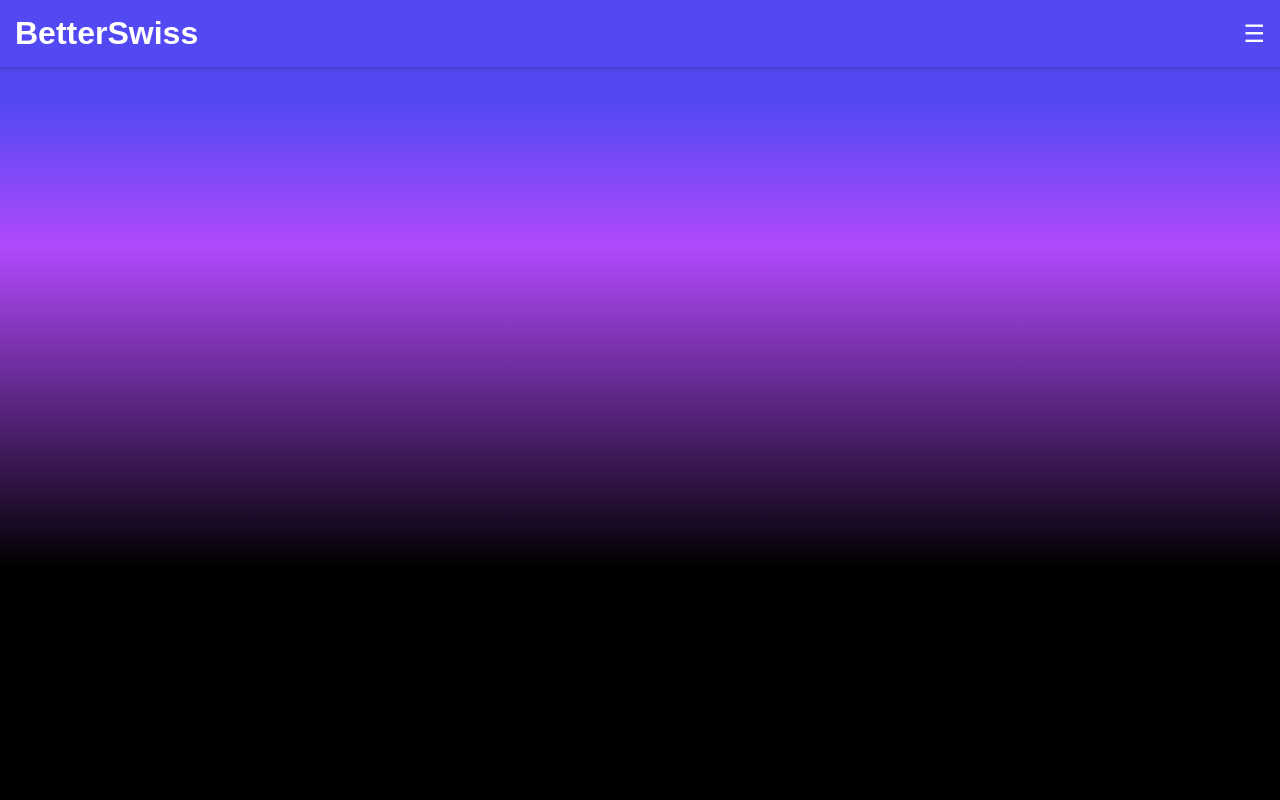
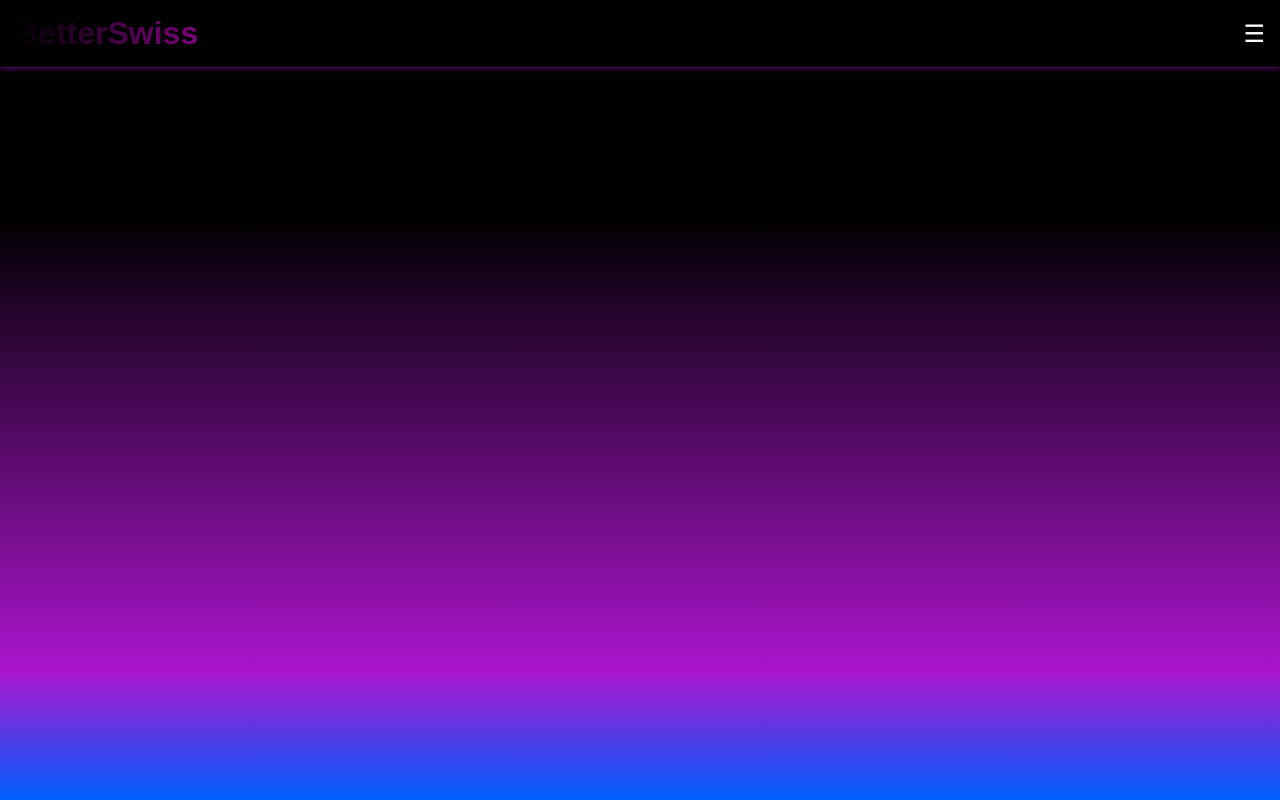
Before and after one commit to MrGamp2411/BetterSwiss, a plain HTML site: page index.html in a window 1280 px wide. Drawn offline with Linux system fonts and the light colour scheme.

Commit message:
Add files via upload

```diff
--- a/css/style.css
+++ b/css/style.css
@@ -1,10 +1,16 @@
 /* Aggiorna il tuo CSS in style.css */
+
+@keyframes flameAnimation {
+    0% { background-position: 0% 50%; }
+    50% { background-position: 100% 50%; }
+    100% { background-position: 0% 50%; }
+}
 
 body {
     margin: 0;
     padding: 0;
     font-family: Arial, sans-serif;
-    background: linear-gradient(180deg, rgba(83, 73, 242, 1) 13%, rgba(177, 73, 252, 1) 31%, rgba(0, 0, 0, 1) 71%);
+    background: linear-gradient(180deg, rgba(0, 0, 0, 1) 27%, rgba(171, 21, 205, 1) 84%, rgba(0, 97, 255, 1) 100%);
     color: #fff;
     transition: background 0.5s ease;
     position: relative;
@@ -12,10 +18,10 @@ body {
 }
 
 header {
-    background-color: rgba(83, 73, 242, 1);
+    background: linear-gradient(rgba(0, 0, 0, 0.5), rgba(0, 0, 0, 0.8));
     padding: 15px;
     text-align: center;
-    box-shadow: 0px 2px 5px rgba(0, 0, 0, 0.2);
+    box-shadow: 0px 2px 5px rgba(171, 21, 205, 0.5); /* Cambiato il colore dell'ombra a viola */
     position: relative;
     display: flex;
     align-items: center;
@@ -33,10 +39,18 @@ header {
     align-items: center;
     justify-content: center;
     order: 1;
+    position: relative;
+    overflow: hidden;
 }
 
 .logo-container h1 {
     margin: 0;
+    background: linear-gradient(90deg, #000, #bd04bd, #0071ff);
+    background-size: 300% 300%;
+    color: transparent;
+    background-clip: text;
+    -webkit-background-clip: text;
+    animation: flameAnimation 5s infinite;
 }
 
 nav {
@@ -47,7 +61,7 @@ nav {
     top: 100%;
     right: 0;
     background-color: rgba(0, 0, 0, 1);
-    box-shadow: 0px 2px 5px rgba(0, 0, 0, 0.2);
+    box-shadow: 0px 2px 5px rgba(171, 21, 205, 0.5); /* Cambiato il colore dell'ombra a viola */
     max-height: 0;
     overflow: hidden;
     transition: max-height 0.3s ease;
@@ -89,7 +103,7 @@ nav.open {
         top: 60px;
         right: 0;
         background-color: rgba(0, 0, 0, 1);
-        box-shadow: 0px 2px 5px rgba(0, 0, 0, 0.2);
+        box-shadow: 0px 2px 5px rgba(171, 21, 205, 0.5); /* Cambiato il colore dell'ombra a viola */
         transition: top 0.3s ease;
         align-items: flex-end;
     }
--- a/index.html
+++ b/index.html
@@ -5,13 +5,17 @@
     <meta name="viewport" content="width=device-width, initial-scale=1.0">
     <title>BetterSwiss</title>
     <link rel="stylesheet" href="css/style.css">
+    <!-- Aggiungi i tag link per il font -->
+    <link rel="preconnect" href="https://fonts.googleapis.com">
+    <link rel="preconnect" href="https://fonts.gstatic.com" crossorigin>
+    <link href="https://fonts.googleapis.com/css2?family=Fugaz+One&display=swap" rel="stylesheet">
 </head>
 <body>
 
     <header>
-        <div class="menu-icon">☰</div>
+        <div class="menu-icon" onclick="toggleMenu()">☰</div>
         <div class="logo-container">
-            <h1>BetterSwiss</h1>
+            <h1><span class="better">Better</span><span class="swiss">Swiss</span></h1>
         </div>
         <nav id="myNav">
             <a href="#">Home</a>
```
